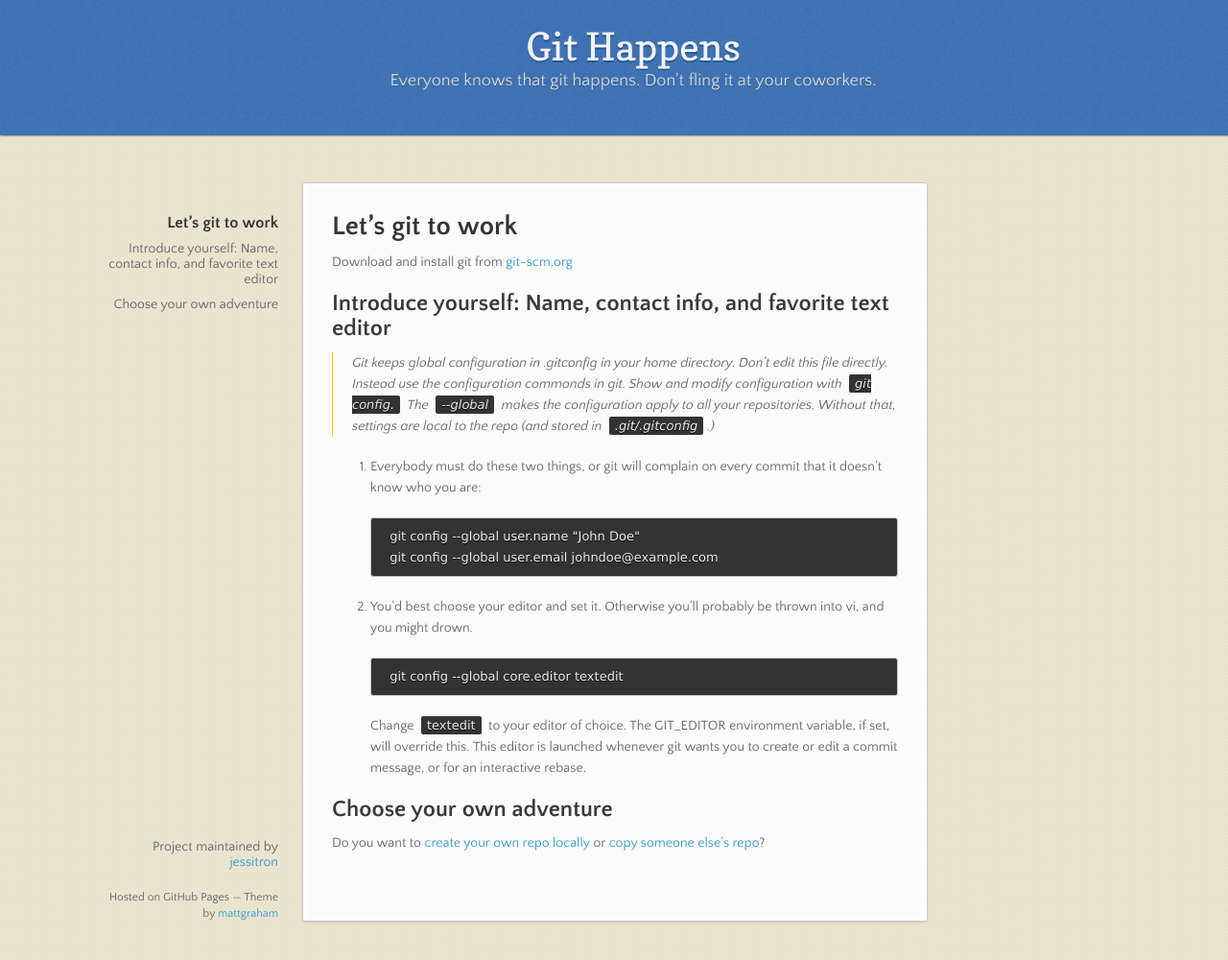
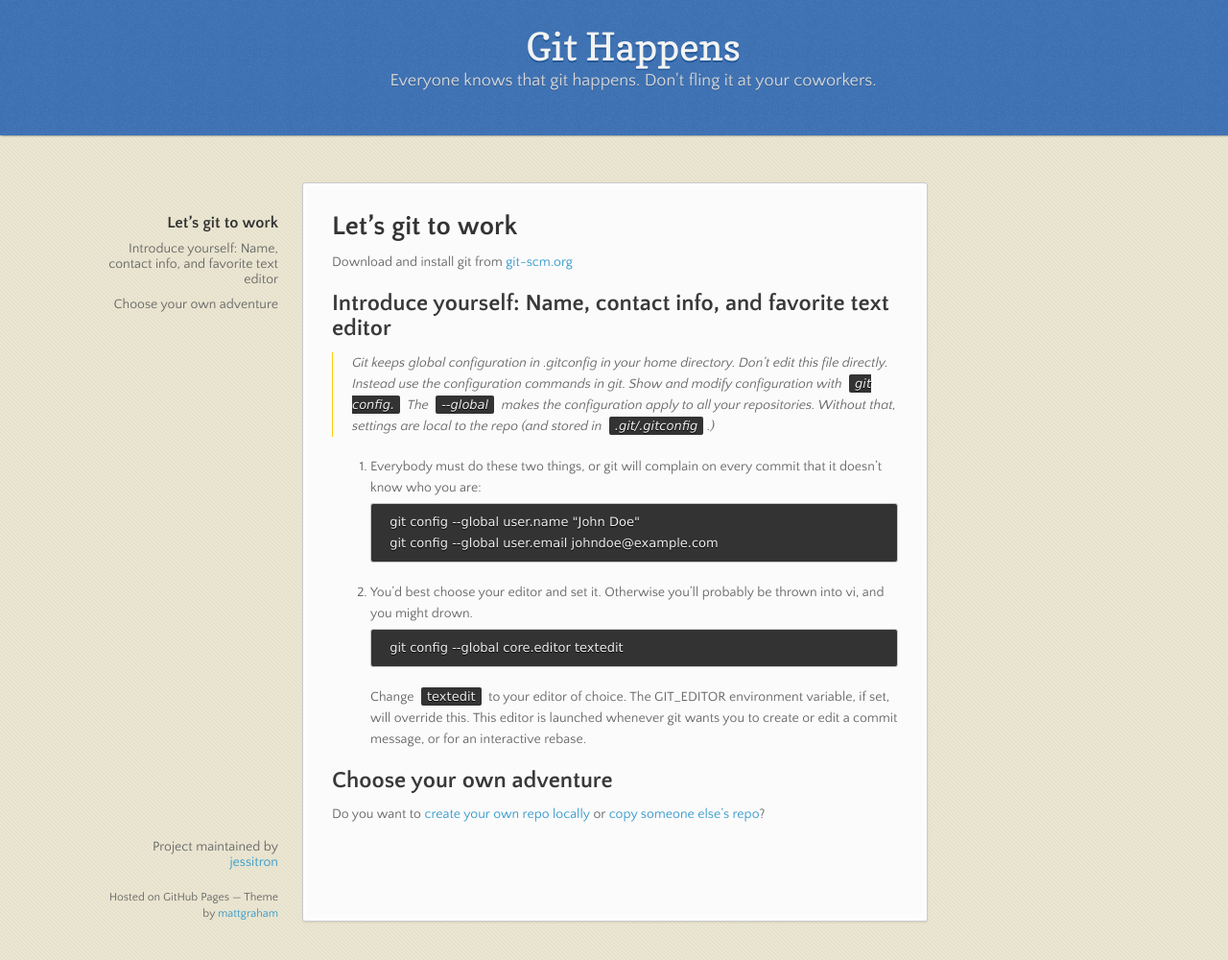
Before and after one commit to jessitron/git-happens, a Jekyll site: the page built from commence.md, in a window 1280 px wide and 1000 px high. Shown: the whole window at 96% size. Built offline with Jekyll 4.4.1, drawn with Linux system fonts in a browser that asks for light colours; nearby versions of some CDN libraries.

Commit message:
Improved stylesheet for nested lists

```diff
--- a/stylesheets/styles.css
+++ b/stylesheets/styles.css
@@ -523,6 +523,14 @@
   margin: 0 0 20px;
 }
 
+ul ul {
+  margin: 0;
+}
+
+li p {
+  margin-bottom: 5px;
+}
+
 h1, h2, h3 {
   line-height: 1.1;
 }
```
